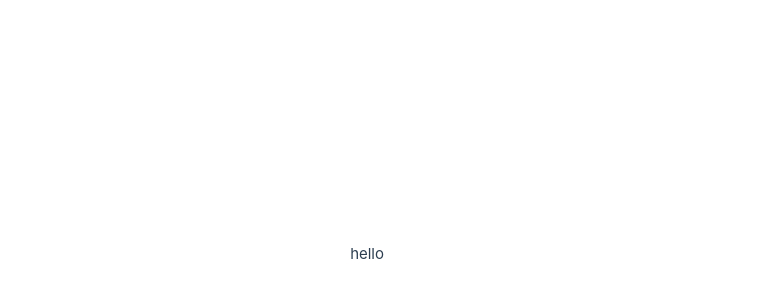
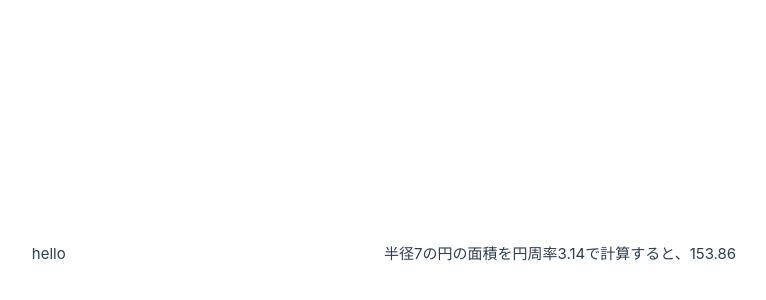
Before and after one commit to koyamal/pra_vue3, a Vue app in the folder Vue3FrontDevTextBook02/chap02/hello-vue/: page / in a window 1280 px wide. Shown: the part 146-446 px from the top of the page, without its empty margins (256-1022 px from the left). Built offline with nearby package versions, Linux system fonts and the light colour scheme.

Commit message:
Create area

```diff
--- a/Vue3FrontDevTextBook02/chap02/hello-vue/src/App.vue
+++ b/Vue3FrontDevTextBook02/chap02/hello-vue/src/App.vue
@@ -1,11 +1,26 @@
 <script setup lang="ts">
 import {ref, computed} from "vue";
 
+const radiusInit = Math.round(Math.random() * 10);
 
+const PI = ref(3.14);
+
+const radius = ref(radiusInit);
+
+const area = computed(
+  (): number => {
+    return radius.value * radius.value * PI.value;
+  }
+);
+
+setInterval((): void => {
+  radius.value = Math.round(Math.random() * 10);
+}, 1000);
 </script>
 
 <template>
   <p>hello</p>
+  <p>半径{{ radius }}の円の面積を円周率{{ PI }}で計算すると、{{ area }}</p>
 </template>
 
 <style scoped>
```
